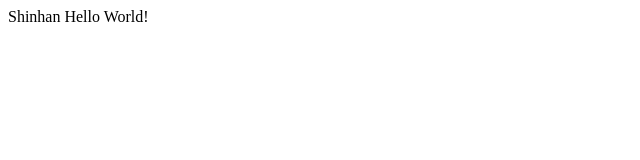
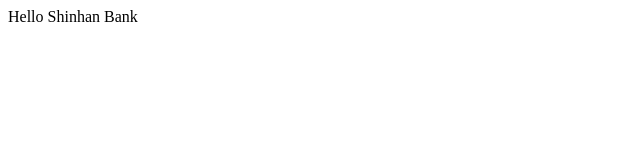
Before and after one commit to canerbis/shinhan-bmt-web, a plain HTML site: page index.html in a window 1280 px wide. Shown: the full height of the page, 0-640 px from the left. Drawn offline with Linux system fonts and the light colour scheme.

Commit message:
Update index.html

```diff
--- a/index.html
+++ b/index.html
@@ -1 +1 @@
-<p>Shinhan Hello World! </p>
+<p>Hello Shinhan Bank</p>
```
